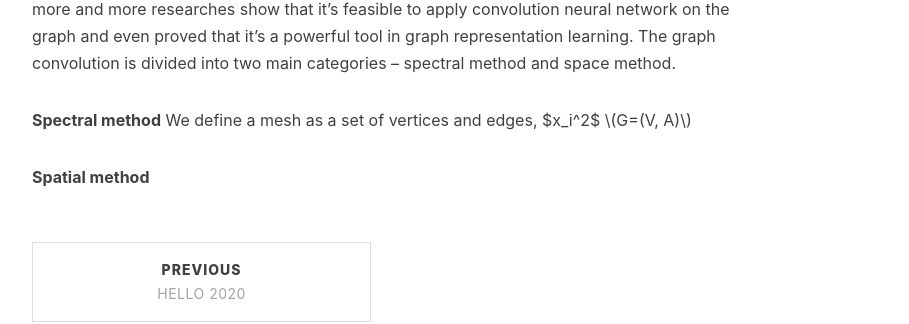
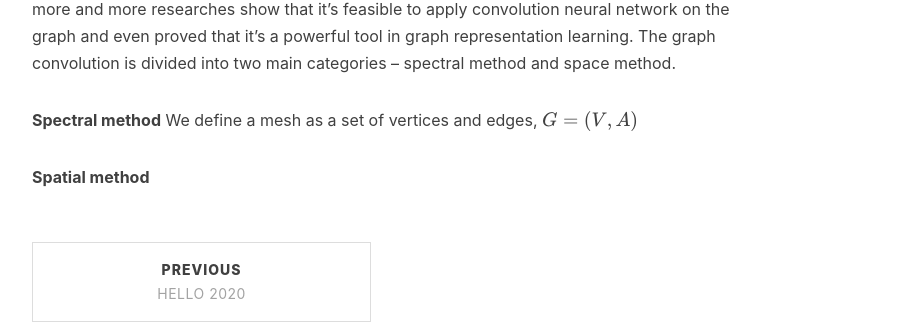
Before and after one commit to ZOUKaifeng/zoukaifeng.github.io, a Jekyll site: the page built from _posts/2020-10-17-hello.markdown, in a window 1280 px wide and 900 px high, scrolled down 2337 px. Shown: the part 188-512 px from the top of the window, without its empty margins (233-1142 px from the left). Built offline with Jekyll 4.4.1, drawn with Linux system fonts in a browser that asks for light colours; nearby versions of some CDN libraries; formulas are drawn with MathJax 3; comment, search, counter and statistics services are not loaded.

Commit message:
Update 2020-10-17-hello.markdown

```diff
--- a/_posts/2020-10-17-hello.markdown
+++ b/_posts/2020-10-17-hello.markdown
@@ -60,10 +60,11 @@
 In a lot of application of such dataset, such geometric datasets are large and complex, we should consider the feature of each node as well as the connectivity. Anyway, graph is a nature targets for machine learning techology, since important real-world datasets come in the form of graphs or networks. In particular, we would like to use deep learning.
 Fortunately, more and more researches show that it's feasible to apply convolution neural network on the graph and even proved that it's a powerful tool in graph representation learning. The graph convolution is divided into two main categories -- spectral method and space method.
 
+<script type="text/javascript" src="http://cdn.mathjax.org/mathjax/latest/MathJax.js?config=default"></script>
+
 **Spectral method**
-We define a mesh as a set of vertices and edges,
-$x_i^2$
-$$G=(V, A)$$
-
+We define a mesh as a set of vertices and edges, $$
+G=(V, A)
+$$
 
 **Spatial method**
```
